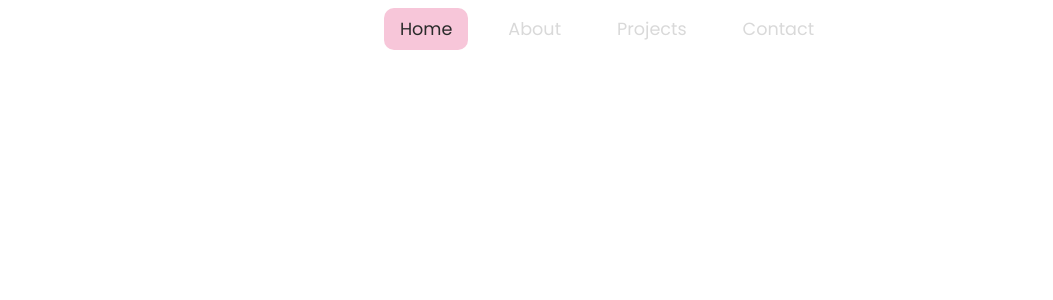
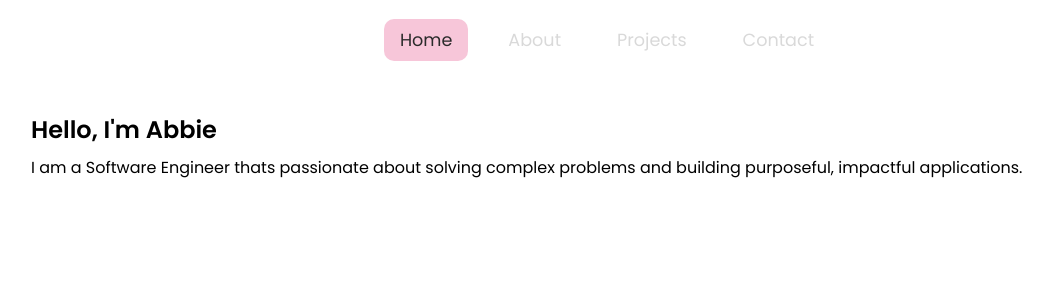
Before and after one commit to AbbieSmith11/portfolio-website, a React (Vite) app in the folder portfolio/: page / in a window 1280 px wide. Shown: the top 300 px of the page, without its empty margins (33-1086 px from the left). Built offline with nearby package versions, Linux system fonts and the light colour scheme.

Commit message:
Added content and styling for introduction

```diff
--- a/portfolio/src/components/navbar/Navbar.css
+++ b/portfolio/src/components/navbar/Navbar.css
@@ -12,12 +12,13 @@ nav {
     display: flex;
     align-items: center;
     justify-content: center;
-    position: fixed;
+    position: sticky;
     top: 0;
     background: white;
     margin: 0;
     padding: 0.5rem 0;
     width: 100vw;
+    height: 8vh;
   }
 
 ul {
--- a/portfolio/src/components/profile/Profile.css
+++ b/portfolio/src/components/profile/Profile.css
@@ -0,0 +1,26 @@
+
+    h1 {
+        margin: 4vh 0 1vh 5vw;
+      font-size: 1.5rem;
+      overflow: hidden;
+      white-space: nowrap;
+      border-right: 3px solid #2b2b2b;
+      width: 0;
+      animation: typing 1.5s steps(17, end) forwards,
+                 blink 0.7s step-end infinite;
+    }
+
+    p {
+        margin: 0 0 0 5vw;
+        width: 85vw;
+        font-weight: lighter;
+    }
+
+    @keyframes typing {
+      from { width: 0 }
+      to { width: 12.5ch }
+    }
+
+    @keyframes blink {
+      50% { border-color: transparent }
+    }
--- a/portfolio/src/components/profile/Profile.jsx
+++ b/portfolio/src/components/profile/Profile.jsx
@@ -1,9 +1,12 @@
+import './Profile.css'
 
 function Profile () {
     return (
         <section>
-            <h1>Hi there, I'm Abbie</h1>
+            <h1>Hello, I'm Abbie</h1>
+            <p> I am a Software Engineer thats passionate about solving complex problems and building purposeful, impactful applications.</p>
         </section>
+
     )
 }
 
--- a/portfolio/src/main.jsx
+++ b/portfolio/src/main.jsx
@@ -3,7 +3,7 @@ import ReactDOM from "react-dom/client";
 import { BrowserRouter as Router, Routes, Route } from "react-router-dom";
 
 import Home from "./pages/Home.jsx";
-import About from "./pages/About.jsx";
+import About from "./pages/about/About.jsx";
 import Projects from "./pages/Projects.jsx";
 import Contact from "./pages/Contact.jsx";
 
--- a/portfolio/src/pages/About.jsx
+++ /dev/null
@@ -1,11 +0,0 @@
-import Navbar from "../components/navbar/Navbar.jsx";
-
-function About () {
-    return (
-        <>
-        <Navbar/>
-        </>
-    )
-}
-
-export default About;
--- a/portfolio/src/pages/Home.jsx
+++ b/portfolio/src/pages/Home.jsx
@@ -1,11 +1,11 @@
 import Navbar from "../components/navbar/Navbar.jsx";
-import Profile from "../components/profile/Profile.jsx"
+import Profile from "../components/profile/Profile.jsx";
 
 function Home() {
   return (
     <>
       <Navbar />
-      <Profile/>
+      <Profile />
     </>
   );
 }
--- /dev/null
+++ b/portfolio/src/pages/about/About.jsx
@@ -0,0 +1,11 @@
+import Navbar from "../../components/navbar/Navbar.jsx";
+
+function About() {
+  return (
+    <>
+      <Navbar />
+    </>
+  );
+}
+
+export default About;
--- /dev/null
+++ b/portfolio/src/pages/about/about.css
@@ -0,0 +1,4 @@
+* {
+    display: flex;
+    flex-direction: column;
+}
```
